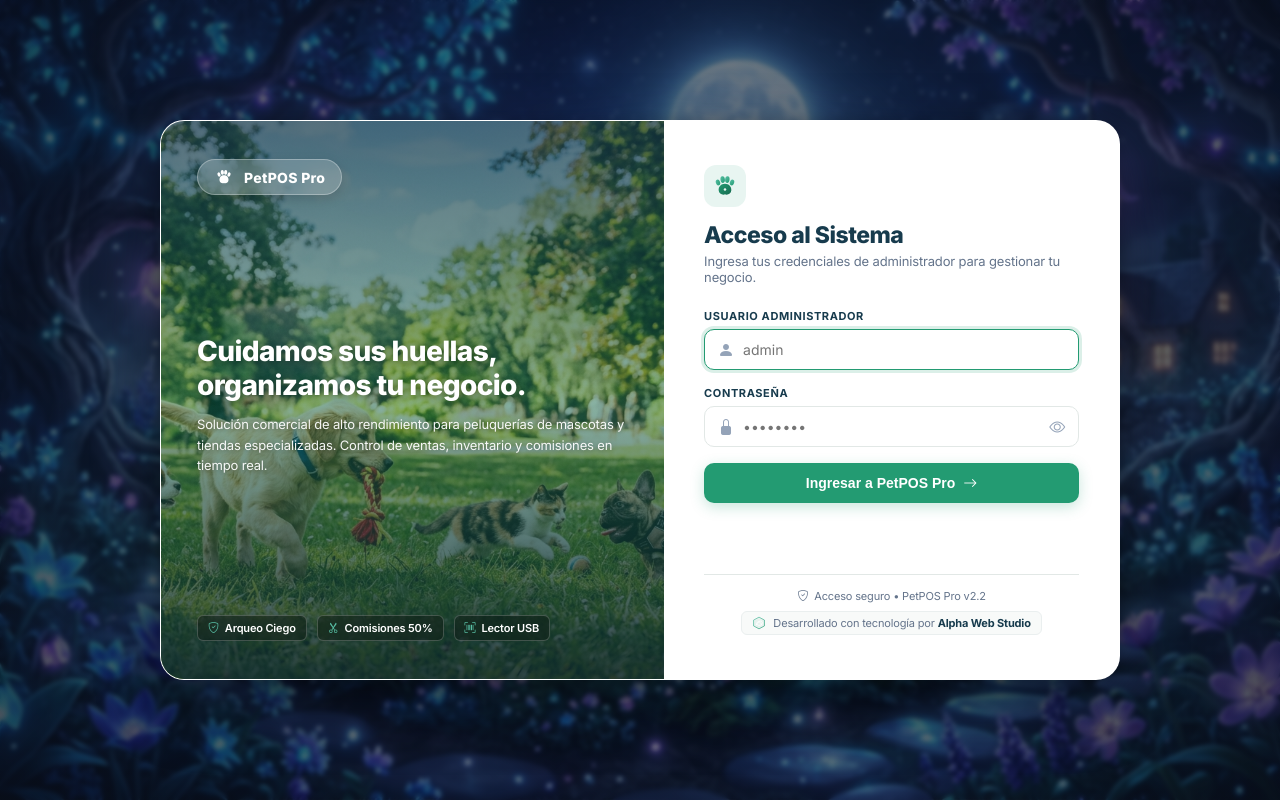
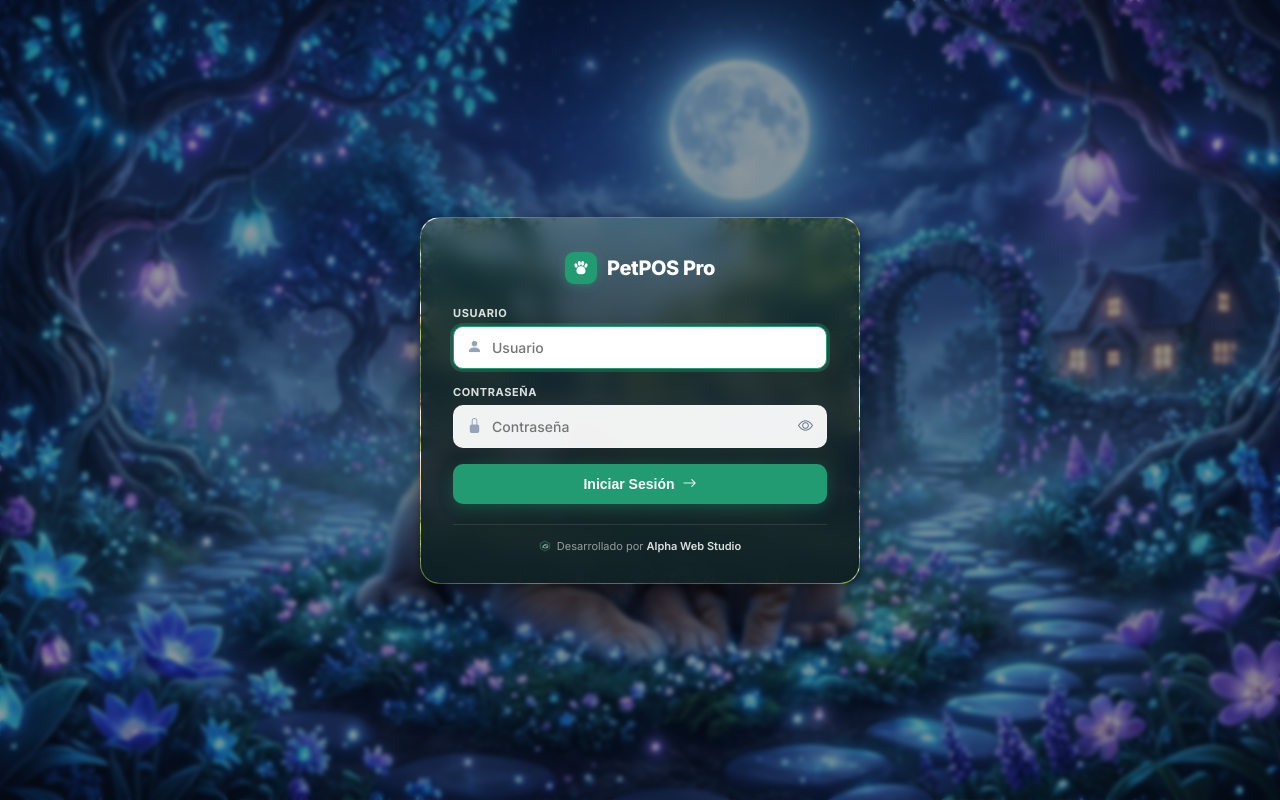
Before and after one commit to jorge06102022/veterinaria, a Django app: page /login/ in a window 1280 px wide. Run offline with Django 5.2, Linux system fonts and the light colour scheme.

Commit message:
fix(ui): Rediseño minimalista del login con tarjeta compacta login 2 sobre fondo completo login 1

```diff
--- a/pos_app/templates/base/login.html
+++ b/pos_app/templates/base/login.html
@@ -6,7 +6,7 @@
 <title>PetPOS Pro — Iniciar Sesión</title>
 <link rel="preconnect" href="https://fonts.googleapis.com">
 <link rel="preconnect" href="https://fonts.gstatic.com" crossorigin>
-<link href="https://fonts.googleapis.com/css2?family=Inter:wght@300;400;500;600;700;800&display=swap" rel="stylesheet"/>
+<link href="https://fonts.googleapis.com/css2?family=Inter:wght@400;500;600;700;800&display=swap" rel="stylesheet"/>
 <link href="https://cdn.jsdelivr.net/npm/bootstrap-icons@1.11.3/font/bootstrap-icons.css" rel="stylesheet"/>
 {% load static %}
 <style>
@@ -15,212 +15,112 @@
   :root {
     --brand-emerald: #239B72;
     --brand-emerald-hover: #1e8763;
-    --brand-deep: #176B50;
     --brand-petroleum: #173B4D;
-    --brand-turquoise: #58BFA5;
-    --text-dark: #1F2D35;
-    --text-muted: #64748B;
-    --border-subtle: #E2E8E6;
   }
 
   body {
     min-height: 100vh;
     font-family: 'Inter', -apple-system, BlinkMacSystemFont, "Segoe UI", Roboto, sans-serif;
-    /* login 1: Fondo de toda la pantalla */
+    /* login 1: Fondo de toda la pantalla (100% viewport) */
     background: url("{% static 'img/login_1.jpg' %}") center center / cover no-repeat fixed;
-    color: var(--text-dark);
     display: flex;
     align-items: center;
     justify-content: center;
-    padding: 24px;
-    letter-spacing: -0.01em;
+    padding: 20px;
     position: relative;
     overflow-x: hidden;
   }
 
-  /* Capa de atmósfera para contraste y elegancia cinematográfica */
+  /* Capa de contraste cinematográfica suave */
   body::before {
     content: '';
     position: fixed;
     inset: 0;
-    background: radial-gradient(circle at center, rgba(16, 26, 48, 0.45) 0%, rgba(10, 18, 32, 0.75) 100%);
+    background: rgba(10, 20, 36, 0.45);
     backdrop-filter: blur(2px);
     z-index: 1;
     pointer-events: none;
   }
 
-  /* ── TARJETA PRINCIPAL DE LOGIN BASADA EN LOGIN 2 ── */
-  .login-card-container {
+  /* ── TARJETA COMPACTA BASADA EN LOGIN 2 ── */
+  .login-card-compact {
     position: relative;
     z-index: 2;
     width: 100%;
-    max-width: 960px;
-    min-height: 560px;
-    background: #FFFFFF;
-    border-radius: 24px;
-    box-shadow: 0 24px 64px rgba(0, 0, 0, 0.45), 0 4px 16px rgba(0, 0, 0, 0.2);
-    display: flex;
+    max-width: 440px;
+    background: url("{% static 'img/login_2.jpg' %}") center top / cover no-repeat;
+    border-radius: 20px;
+    box-shadow: 0 20px 50px rgba(0, 0, 0, 0.5), 0 2px 10px rgba(0, 0, 0, 0.25);
     overflow: hidden;
-    border: 1px solid rgba(255, 255, 255, 0.2);
-    animation: fadeInCard 0.4s ease-out;
+    border: 1px solid rgba(255, 255, 255, 0.25);
+    animation: fadeIn 0.3s ease-out;
   }
 
-  @keyframes fadeInCard {
-    from { opacity: 0; transform: translateY(12px) scale(0.98); }
+  @keyframes fadeIn {
+    from { opacity: 0; transform: translateY(10px) scale(0.98); }
     to { opacity: 1; transform: translateY(0) scale(1); }
   }
 
-  /* ── ZONA DE LOGIN 2 (ILUSTRACIÓN DE MASCOTAS FELICES JUGANDO) ── */
-  .card-banner-pane {
-    flex: 1.15;
-    position: relative;
-    background: url("{% static 'img/login_2.jpg' %}") center center / cover no-repeat;
+  /* Capa interna semi-translúcida para garantizar legibilidad de campos sin tapar la tarjeta */
+  .card-inner-glass {
+    width: 100%;
+    height: 100%;
+    background: linear-gradient(180deg, rgba(23, 59, 77, 0.72) 0%, rgba(15, 35, 46, 0.88) 40%, rgba(12, 28, 38, 0.94) 100%);
+    backdrop-filter: blur(10px);
+    padding: 34px 32px 30px;
     display: flex;
     flex-direction: column;
-    justify-content: space-between;
-    padding: 38px 36px;
-    color: #FFFFFF;
   }
 
-  /* Degradado suave para legibilidad sobre login 2 */
-  .card-banner-overlay {
-    position: absolute;
-    inset: 0;
-    background: linear-gradient(180deg, rgba(23, 59, 77, 0.72) 0%, rgba(23, 107, 80, 0.5) 50%, rgba(15, 40, 50, 0.85) 100%);
-    z-index: 1;
+  /* Logo e Isotipo Compactos */
+  .brand-header {
+    display: flex;
+    align-items: center;
+    justify-content: center;
+    gap: 10px;
+    margin-bottom: 22px;
   }
 
-  .card-banner-content {
-    position: relative;
-    z-index: 2;
-    height: 100%;
+  .brand-icon {
+    width: 32px;
+    height: 32px;
+    background: var(--brand-emerald);
+    border-radius: 9px;
     display: flex;
-    flex-direction: column;
-    justify-content: space-between;
+    align-items: center;
+    justify-content: center;
+    padding: 6px;
+    box-shadow: 0 2px 8px rgba(35, 155, 114, 0.4);
   }
 
-  .brand-badge {
-    display: inline-flex;
-    align-items: center;
-    gap: 10px;
-    background: rgba(255, 255, 255, 0.18);
-    backdrop-filter: blur(10px);
-    border: 1px solid rgba(255, 255, 255, 0.3);
-    padding: 7px 16px;
-    border-radius: 100px;
-    width: fit-content;
-    box-shadow: 0 4px 12px rgba(0, 0, 0, 0.15);
-  }
-
-  .brand-paw-img {
-    width: 20px;
-    height: 20px;
+  .brand-icon img {
+    width: 100%;
+    height: 100%;
     filter: brightness(0) invert(1);
   }
 
-  .brand-badge span {
-    font-size: 14px;
+  .brand-title {
+    font-size: 20px;
     font-weight: 800;
-    letter-spacing: 0.3px;
     color: #FFFFFF;
+    letter-spacing: -0.4px;
   }
 
-  .banner-quote {
-    margin: 24px 0;
-  }
-
-  .banner-quote h2 {
-    font-size: 28px;
-    font-weight: 800;
-    line-height: 1.2;
-    margin-bottom: 12px;
-    letter-spacing: -0.6px;
-    text-shadow: 0 2px 8px rgba(0, 0, 0, 0.35);
-  }
-
-  .banner-quote p {
-    font-size: 13px;
-    line-height: 1.55;
-    color: rgba(255, 255, 255, 0.95);
-    text-shadow: 0 1px 4px rgba(0, 0, 0, 0.3);
-  }
-
-  .feature-pills {
-    display: flex;
-    gap: 10px;
-    flex-wrap: wrap;
-  }
-
-  .feature-pill {
-    display: inline-flex;
-    align-items: center;
-    gap: 6px;
-    font-size: 11px;
-    font-weight: 600;
-    background: rgba(0, 0, 0, 0.3);
-    backdrop-filter: blur(8px);
-    border: 1px solid rgba(255, 255, 255, 0.2);
-    padding: 5px 10px;
-    border-radius: 6px;
-    color: #FFFFFF;
-  }
-
-  .feature-pill i {
-    color: var(--brand-turquoise);
-  }
-
-  /* ── ZONA DERECHA: FORMULARIO FUNCIONAL DE PETPOS PRO ── */
-  .card-form-pane {
-    flex: 1;
-    padding: 44px 40px;
-    display: flex;
-    flex-direction: column;
-    justify-content: space-between;
-    background: #FFFFFF;
-  }
-
-  .form-header {
-    margin-bottom: 24px;
-  }
-
-  .form-header .app-icon {
-    width: 42px;
-    height: 42px;
-    background: rgba(35, 155, 114, 0.1);
-    border-radius: 12px;
-    display: flex;
-    align-items: center;
-    justify-content: center;
-    padding: 7px;
-    margin-bottom: 14px;
-  }
-
-  .form-header h1 {
-    font-size: 23px;
-    font-weight: 800;
-    color: var(--brand-petroleum);
-    letter-spacing: -0.5px;
-    margin-bottom: 4px;
-  }
-
-  .form-header p {
-    font-size: 13px;
-    color: var(--text-muted);
-  }
-
+  /* Alerta de Error */
   .error-alert {
-    background: #FEF2F2;
-    border: 1px solid #FCA5A5;
-    color: #991B1B;
-    padding: 10px 14px;
-    border-radius: 10px;
+    background: rgba(220, 38, 38, 0.18);
+    border: 1px solid rgba(248, 113, 113, 0.4);
+    color: #FECACA;
+    padding: 9px 12px;
+    border-radius: 8px;
     font-size: 12px;
     display: flex;
     align-items: center;
     gap: 8px;
-    margin-bottom: 18px;
+    margin-bottom: 16px;
   }
 
+  /* Campos del Formulario */
   .input-group-custom {
     margin-bottom: 16px;
   }
@@ -229,7 +129,7 @@
     display: block;
     font-size: 11px;
     font-weight: 700;
-    color: var(--brand-petroleum);
+    color: rgba(255, 255, 255, 0.85);
     margin-bottom: 6px;
     text-transform: uppercase;
     letter-spacing: 0.6px;
@@ -245,41 +145,44 @@
     position: absolute;
     left: 14px;
     color: #94A3B8;
-    font-size: 16px;
+    font-size: 15px;
     pointer-events: none;
   }
 
   .input-box input {
     width: 100%;
-    padding: 11px 40px 11px 38px;
+    padding: 12px 38px 12px 38px;
     font-size: 14px;
     font-family: inherit;
-    border: 1px solid var(--border-subtle);
+    border: 1px solid rgba(255, 255, 255, 0.2);
     border-radius: 10px;
-    background: #FFFFFF;
-    color: var(--text-dark);
+    background: rgba(255, 255, 255, 0.94);
+    color: #173B4D;
+    font-weight: 500;
     transition: all 0.2s;
   }
 
   .input-box input:focus {
     outline: none;
+    background: #FFFFFF;
     border-color: var(--brand-emerald);
-    box-shadow: 0 0 0 3px rgba(35, 155, 114, 0.16);
+    box-shadow: 0 0 0 3px rgba(35, 155, 114, 0.35);
   }
 
   .input-box .toggle-pwd {
     position: absolute;
     right: 14px;
-    color: #94A3B8;
-    font-size: 16px;
+    color: #64748B;
+    font-size: 15px;
     cursor: pointer;
     transition: color 0.2s;
   }
 
   .input-box .toggle-pwd:hover {
-    color: var(--brand-petroleum);
+    color: var(--brand-emerald);
   }
 
+  /* Botón de Inicio de Sesión */
   .btn-submit {
     width: 100%;
     padding: 12px;
@@ -294,119 +197,74 @@
     align-items: center;
     justify-content: center;
     gap: 8px;
-    margin-top: 8px;
-    box-shadow: 0 4px 14px rgba(35, 155, 114, 0.25);
+    margin-top: 10px;
+    box-shadow: 0 4px 14px rgba(35, 155, 114, 0.35);
     transition: all 0.2s;
   }
 
   .btn-submit:hover {
     background: var(--brand-emerald-hover);
-    box-shadow: 0 6px 18px rgba(35, 155, 114, 0.35);
+    box-shadow: 0 6px 18px rgba(35, 155, 114, 0.45);
     transform: translateY(-1px);
   }
 
-  /* ── PIE DE LA TARJETA: SEGURIDAD + FIRMA ALPHA WEB STUDIO ── */
-  .login-footer-zone {
-    margin-top: 22px;
-    border-top: 1px solid var(--border-subtle);
-    padding-top: 14px;
-    display: flex;
-    flex-direction: column;
-    gap: 8px;
-    align-items: center;
+  .btn-submit:active {
+    transform: translateY(0);
   }
 
-  .security-badge {
-    font-size: 11px;
-    color: var(--text-muted);
+  /* Firma Discreta Alpha Web Studio */
+  .signature-compact {
+    margin-top: 20px;
+    padding-top: 14px;
+    border-top: 1px solid rgba(255, 255, 255, 0.1);
     display: flex;
     align-items: center;
+    justify-content: center;
     gap: 6px;
+    font-size: 11px;
+    color: rgba(255, 255, 255, 0.55);
   }
 
-  .alpha-signature-login {
-    display: inline-flex;
-    align-items: center;
-    gap: 7px;
-    font-size: 11px;
-    color: #64748B;
-    text-decoration: none;
-    padding: 4px 10px;
-    border-radius: 6px;
-    background: #F8FAF9;
-    border: 1px solid #EAEFEF;
-    transition: background 0.15s;
+  .signature-compact strong {
+    color: rgba(255, 255, 255, 0.85);
+    font-weight: 600;
   }
 
-  .alpha-signature-login:hover {
-    background: #F0F4F2;
-  }
-
-  .alpha-signature-login strong {
-    color: var(--brand-petroleum);
-    font-weight: 700;
-  }
-
-  @media (max-width: 860px) {
-    .login-card-container { flex-direction: column; max-width: 440px; min-height: auto; }
-    .card-banner-pane { padding: 28px 24px; min-height: 180px; }
-    .banner-quote h2 { font-size: 22px; }
-    .banner-quote p { display: none; }
-    .card-form-pane { padding: 32px 24px; }
+  @media (max-width: 480px) {
+    .login-card-compact { max-width: 100%; }
+    .card-inner-glass { padding: 28px 22px 24px; }
   }
 </style>
 </head>
 <body>
 
-<div class="login-card-container">
-  <!-- Zona Basada en login 2: Escena de mascotas jugando en el parque con identidad PetPOS Pro -->
-  <div class="card-banner-pane">
-    <div class="card-banner-overlay"></div>
-    <div class="card-banner-content">
-      <div class="brand-badge">
-        <img src="{% static 'img/petpos-paw.svg' %}" alt="Huella PetPOS Pro" class="brand-paw-img">
-        <span>PetPOS Pro</span>
+<div class="login-card-compact">
+  <div class="card-inner-glass">
+    <!-- Logotipo compacto PetPOS Pro -->
+    <div class="brand-header">
+      <div class="brand-icon">
+        <img src="{% static 'img/petpos-paw.svg' %}" alt="PetPOS Pro">
+      </div>
+      <div class="brand-title">PetPOS Pro</div>
     </div>
 
-      <div class="banner-quote">
-        <h2>Cuidamos sus huellas, organizamos tu negocio.</h2>
-        <p>Solución comercial de alto rendimiento para peluquerías de mascotas y tiendas especializadas. Control de ventas, inventario y comisiones en tiempo real.</p>
-      </div>
-
-      <div class="feature-pills">
-        <div class="feature-pill"><i class="bi bi-shield-check"></i> Arqueo Ciego</div>
-        <div class="feature-pill"><i class="bi bi-scissors"></i> Comisiones 50%</div>
-        <div class="feature-pill"><i class="bi bi-upc-scan"></i> Lector USB</div>
-      </div>
-    </div>
-  </div>
-
-  <!-- Zona Derecha: Formulario Funcional de Acceso -->
-  <div class="card-form-pane">
-    <div>
-      <div class="form-header">
-        <div class="app-icon">
-          <img src="{% static 'img/petpos-paw.svg' %}" alt="PetPOS Pro" width="28" height="28">
-        </div>
-        <h1>Acceso al Sistema</h1>
-        <p>Ingresa tus credenciales de administrador para gestionar tu negocio.</p>
-      </div>
-
+    <!-- Mensaje de Error en caso de credenciales incorrectas -->
     {% if form.errors %}
     <div class="error-alert">
-        <i class="bi bi-exclamation-triangle-fill fs-5"></i>
-        <div><strong>Credenciales inválidas.</strong> Verifica tu usuario y contraseña.</div>
+      <i class="bi bi-exclamation-triangle-fill"></i>
+      <span>Usuario o contraseña incorrectos.</span>
     </div>
     {% endif %}
 
+    <!-- Formulario de Acceso Funcional -->
     <form method="post" id="loginForm">
       {% csrf_token %}
 
       <div class="input-group-custom">
-          <label class="input-label" for="id_username">Usuario Administrador</label>
+        <label class="input-label" for="id_username">Usuario</label>
         <div class="input-box">
           <i class="bi bi-person-fill prefix-icon"></i>
-            <input type="text" name="username" id="id_username" placeholder="admin" required autofocus autocomplete="username">
+          <input type="text" name="username" id="id_username" placeholder="Usuario" required autofocus autocomplete="username">
         </div>
       </div>
 
@@ -414,33 +272,27 @@
         <label class="input-label" for="id_password">Contraseña</label>
         <div class="input-box">
           <i class="bi bi-lock-fill prefix-icon"></i>
-            <input type="password" name="password" id="id_password" placeholder="••••••••" required autocomplete="current-password">
+          <input type="password" name="password" id="id_password" placeholder="Contraseña" required autocomplete="current-password">
           <i class="bi bi-eye toggle-pwd" id="pwdToggle" title="Mostrar/ocultar contraseña"></i>
         </div>
       </div>
 
       <button type="submit" class="btn-submit" id="btnSubmit">
-          <span>Ingresar a PetPOS Pro</span>
+        <span>Iniciar Sesión</span>
         <i class="bi bi-arrow-right"></i>
       </button>
     </form>
-    </div>
 
-    <!-- Pie con Seguridad y Firma de Alpha Web Studio -->
-    <div class="login-footer-zone">
-      <div class="security-badge">
-        <i class="bi bi-shield-check text-success"></i> Acceso seguro &bull; PetPOS Pro v2.2
-      </div>
-      <div class="alpha-signature-login">
-        <img src="{% static 'img/alpha-logo.svg' %}" alt="Alpha Web Studio" width="14" height="14">
-        <span>Desarrollado con tecnología por <strong>Alpha Web Studio</strong></span>
-      </div>
+    <!-- Firma discreta Alpha Web Studio -->
+    <div class="signature-compact">
+      <img src="{% static 'img/alpha-logo.svg' %}" alt="Alpha Web Studio" width="12" height="12" style="opacity: 0.7;">
+      <span>Desarrollado por <strong>Alpha Web Studio</strong></span>
     </div>
   </div>
 </div>
 
 <script>
-  // Alternar visibilidad de contraseña
+  // Mostrar u ocultar contraseña
   const pwdInput = document.getElementById('id_password');
   const pwdToggle = document.getElementById('pwdToggle');
 
@@ -450,7 +302,7 @@
     pwdToggle.className = isPassword ? 'bi bi-eye-slash toggle-pwd' : 'bi bi-eye toggle-pwd';
   });
 
-  // Indicador de carga en envío de formulario
+  // Indicador de carga en envío de credenciales
   document.getElementById('loginForm').addEventListener('submit', () => {
     const btn = document.getElementById('btnSubmit');
     btn.disabled = true;
```
Lines whose indentation alone changed are shown as unchanged.
